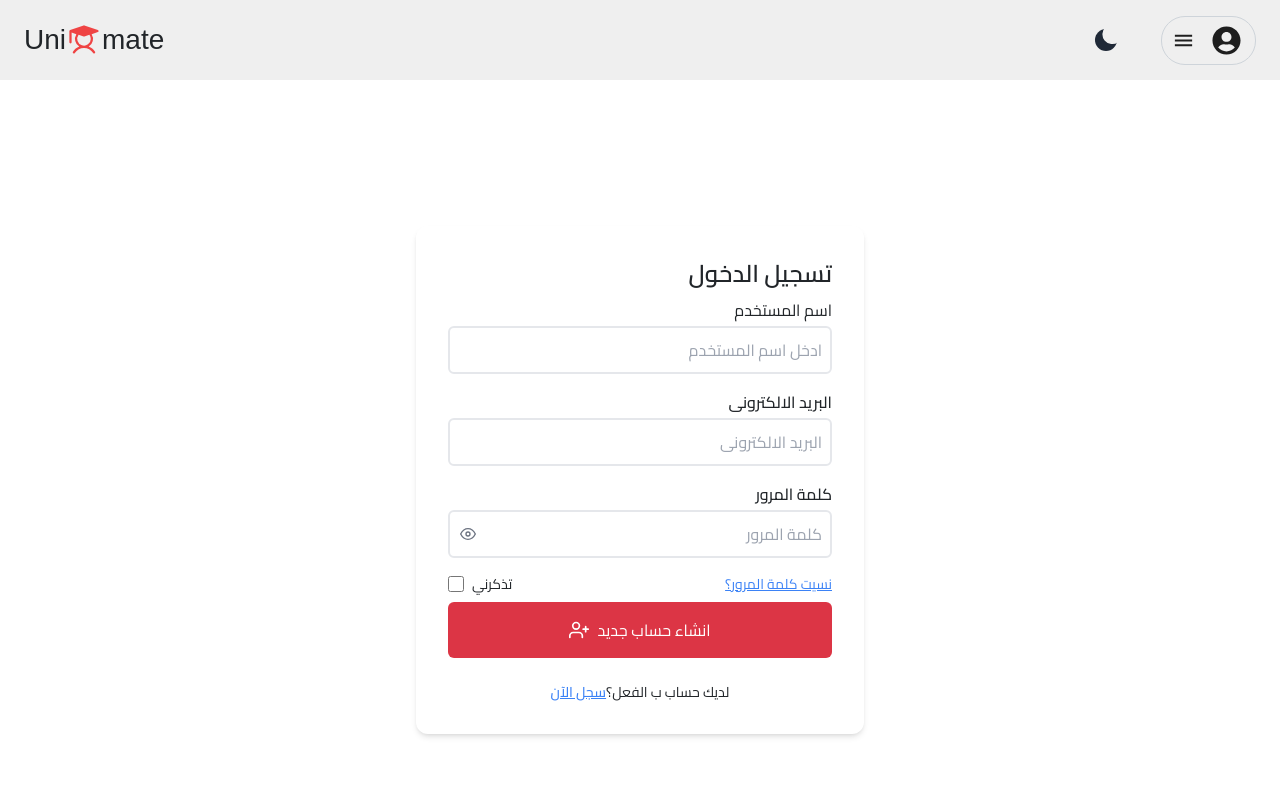
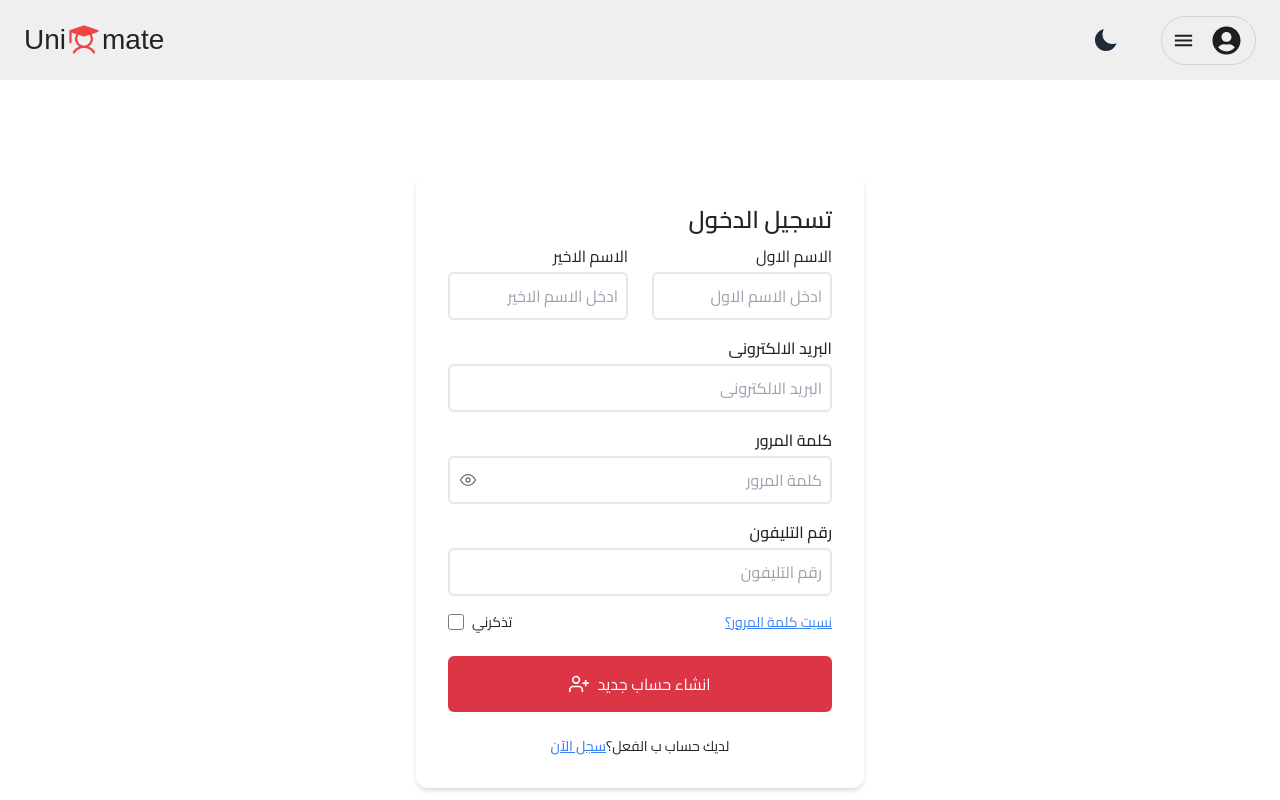
Before and after one commit to Mahmoud-Abd-Elrazek/Unimate, a React (Vite) app: page /register/owner in a window 1280 px wide. Shown: the top 800 px of the page. Built offline with nearby package versions, Linux system fonts and the light colour scheme; a web font is replaced by a local one.

Commit message:
Making the first scenario for the register part

```diff
--- a/src/App.tsx
+++ b/src/App.tsx
@@ -43,6 +43,7 @@ import Edit_profile_information from './pages/EditProfilePage/Edit_personal_info
 import RegisterStudentPage from './pages/Auth/RegisterPage/registerStudentPage';
 import RegisterOwnerPage from './pages/Auth/RegisterPage/registerOwnerPage';
 import RegisterPage from './pages/Auth/RegisterPage/registerPage';
+import ChangePass from './pages/Auth/Passwords/ChangePass/changepass';
 export default function App() {
   const location = useLocation();
   const hideFooterNavbarRoutes = [
@@ -74,6 +75,7 @@ export default function App() {
         <Route path="/signout" element={<SignOutCard />} />
         <Route path='/forgetpassword'element={<ForgetPassword/>} />
         <Route path='/resetpassword' element={<ResetPass/>}  />
+        <Route path='/changepassord' element={<ChangePass/>}/>
         <Route path="/unauthorized" element={<UnauthorizedPage />} />
 
         {/* Room details */}
--- a/src/Store/useAuthStore.tsx
+++ b/src/Store/useAuthStore.tsx
@@ -18,9 +18,11 @@ interface AuthState {
   user: User | null;
   token: string | null;
   role: string | null;
+  phone :string;
   setRole:(role:string)=>void;
   login: (email: string, password: string) => Promise<void>;
   registerStudent:(data:User)=>Promise<void>;
+  registerOwner:(username: string, email: string, password: string, phone: string) => Promise<void>;
   logout: () => void;
 }
 
@@ -30,7 +32,8 @@ const useAuthStore = create<AuthState>((set) => ({
   isAuthenticated: false,
   user: null,
   token: null,
-
+  phonen: null,
+  phone: '',
   // register students
   registerStudent: async (data: User) => {
     try {
@@ -43,19 +46,23 @@ const useAuthStore = create<AuthState>((set) => ({
       );
       set({ isAuthenticated: true, token: res.data.token, user: res.data.user, role: "Student" });
       localStorage.setItem('token', res.data.token);
+      localStorage.setItem('role', useAuthStore.getState().role ?? '');
+      console.log(useAuthStore.getState().role)
     } catch (error) {
       console.error('Registration failed:', error);
     }
   },
   // register owner
-  registerOwner: async (username: string, email: string, password: string) => {
+  registerOwner: async (username: string, email: string, password: string, phone: string) => {
     try {
       const res = await axios.post(
         'http://darkteam.runasp.net/RegisterOwnerEndPoint/RegisterOwner',
-        { username, email, password }
+        { username, email, password, phone }
       );
       set({ isAuthenticated: true, token: res.data.token, user: res.data.user, role: "Owner" });
       localStorage.setItem('token', res.data.token);
+      localStorage.setItem('role', useAuthStore.getState().role ?? '');
+      console.log(useAuthStore.getState().role)
     } catch (error) {
       console.error('Registration failed:', error);
     }
@@ -63,18 +70,16 @@ const useAuthStore = create<AuthState>((set) => ({
 
   login: async (email: string, password: string) => {
     try {
-      const currentRole = useAuthStore.getState().role;
-      if (!currentRole) {
-        throw new Error("Role is not set. Please select a role before logging in.");
-      }
+
 
       const res = await axios.post(
         'http://darkteam.runasp.net/LogInUserEndpoint/LogInUser',
         { email, password }
       );
-      set({ isAuthenticated: true, token: res.data.token, user: res.data.user, role: currentRole });
+      set({ isAuthenticated: true, token: res.data.token, user: res.data.user });
       localStorage.setItem('token', res.data.token);
-      localStorage.setItem('role', currentRole);
+      console.log("this is res is "+ res)
+      // localStorage.setItem('role',res.data.token.role);
     } catch (error) {
       console.error('Login failed:', error);
     }
--- a/src/components/Logo/Logo.tsx
+++ b/src/components/Logo/Logo.tsx
@@ -1,8 +1,7 @@
-import { Link } from "react-router-dom";
+import {  useNavigate } from "react-router-dom";
 import { cn } from "../../lib/utils";
 import { PiStudentFill } from "react-icons/pi";
 import { IconType } from "react-icons";
-
 interface LogoProps {
    className?: string;
    icon?: IconType;
@@ -11,7 +10,7 @@ interface LogoProps {
    leftText?: string;
    rightText?: string;
    textSize?: "sm" | "md" | "lg" | "xl";
-   to?: string;
+
 }
 
 const Logo = ({
@@ -22,7 +21,7 @@ const Logo = ({
    leftText = "Uni",
    rightText = "mate",
    textSize = "xl",
-   to = "/",
+
 }: LogoProps) => {
    const textSizeClasses = {
       sm: "text-sm",
@@ -30,10 +29,13 @@ const Logo = ({
       lg: "text-lg",
       xl: "text-xl",
    };
-
+   const navigate = useNavigate();
+   const Handelclick = () => {
+      navigate("/")
+   }
    return (
-      <Link
-         to={to}
+      <button
+         onClick={Handelclick}
          className={cn(
             "flex flex-wrap justify-center items-center text-center cursor-pointer",
             className
@@ -63,7 +65,7 @@ const Logo = ({
                {rightText}
             </span>
          )}
-      </Link>
+      </button>
    );
 };
 
--- a/src/components/RegisterCard/register.tsx
+++ b/src/components/RegisterCard/register.tsx
@@ -49,7 +49,7 @@ export default function Register() {
                 </div>
                 <div className="flex flex-col text-right">
                   <label htmlFor="firstname" className="text-xl">الاسم الاول</label><br />
-                  <input dir="rtl" type="text" id="firstname" required className="InputStyle" {...register("firstname")} />
+                  <input dir="rtl" type="text" id="firstname" required className="InputStyle" {...register("lastname")} />
                   {errors.firstname && <span className="ErrorMessage">{errors.firstname.message}</span>}
                 </div>
               </div>
--- /dev/null
+++ b/src/pages/Auth/Passwords/ChangePass/changepass.tsx
@@ -0,0 +1,8 @@
+
+export default function ChangePass() {
+  return (
+    <div>
+      this is the change password page
+    </div>
+  )
+}
--- /dev/null
+++ b/src/pages/Auth/RegisterPage/register.css
@@ -0,0 +1,9 @@
+input[type=number]::-webkit-inner-spin-button,
+input[type=number]::-webkit-outer-spin-button {
+  appearance: none;
+  margin: 0;
+}
+
+input[type=number] {
+  -moz-appearance: textfield; /* Firefox */
+}
--- a/src/pages/Auth/RegisterPage/registerOwnerPage.tsx
+++ b/src/pages/Auth/RegisterPage/registerOwnerPage.tsx
@@ -4,18 +4,22 @@ import { Link, useNavigate } from "react-router-dom";
 import { z } from "zod";
 import { useState } from "react";
 import { FiEye, FiEyeOff, FiUserPlus } from "react-icons/fi";
-// import useAuthStore from "../../../Store/useAuthStore";
-
+import useAuthStore from "../../../Store/useAuthStore";
+import "./register.css";
 const RegisterOwnerPage = () => {
   const navigate = useNavigate();
   const [showPassword, setShowPassword] = useState(false);
-  // let Role= useAuthStore((state) => state.role);
-    // const  registerowner = useAuthStore((state) => state.registerOwner);
+
+  const registerowner = useAuthStore((state) => state.registerOwner);
   const SignInSchema = z.object({
-    username: z.string().min(1, { message: "ادخل اسم المستخدم" }),
-
+    firstname: z.string().min(1, { message: "ادخل الاسم الاول" }),
+    lastname: z.string().min(1, { message: "ادخل الاسم الاخير" }),
     email: z.string().min(1, "مطلوب").email("ادخل بريد الكتروني صحيح"),
     password: z.string().min(8, "يجب أن تكون كلمة المرور أطول من 8 أحرف"),
+    phone: z
+      .string()
+      .min(10, "يجب أن يتكون رقم الهاتف من 10 أرقام على الأقل")
+      .regex(/^\d+$/, "يجب أن يحتوي رقم الهاتف على أرقام فقط"),
   });
 
   type SignT = z.infer<typeof SignInSchema>;
@@ -32,8 +36,9 @@ const RegisterOwnerPage = () => {
   const OnSubmit: SubmitHandler<SignT> = (data) => {
 
     console.log({ ...data });
-    // registerowner(data.username,data.email, data.password);
-    navigate("/", { replace: true });
+    const fullname = `${data.firstname} ${data.lastname}`;
+    registerowner(fullname, data.email, data.password,data.phone);
+    navigate("/SignIn", { replace: true });
   };
 
 
@@ -44,17 +49,30 @@ const RegisterOwnerPage = () => {
 
 
         <form onSubmit={handleSubmit(OnSubmit)} className="space-y-4">
-             {/* username */}
-          <div>
-            <label className="block mb-1">اسم المستخدم</label>
+          {/* Names */}
+          <div className="flex gap-4" dir="rtl">
+            <div className="flex-1">
+              <label className="block mb-1">الاسم الاول</label>
               <input
                 type="text"
                 dir="rtl"
                 className="InputStyle w-full"
-              placeholder="ادخل اسم المستخدم"
-              {...register("username")}
+                placeholder="ادخل الاسم الاول"
+                {...register("lastname")}
               />
-            {errors.username && <p className="ErrorMessage">{errors.username.message}</p>}
+              {errors.firstname && <p className="ErrorMessage">{errors.firstname.message}</p>}
+            </div>
+            <div className="flex-1">
+              <label className="block mb-1">الاسم الاخير</label>
+              <input
+                type="text"
+                dir="rtl"
+                className="InputStyle w-full"
+                placeholder="ادخل الاسم الاخير"
+                {...register("lastname")}
+              />
+              {errors.lastname && <p className="ErrorMessage">{errors.lastname.message}</p>}
+            </div>
           </div>
           {/* Email */}
           <div className="text-right">
@@ -97,6 +115,24 @@ const RegisterOwnerPage = () => {
             {errors.password && <p className="ErrorMessage">{errors.password.message}</p>}
           </div>
 
+
+          {/* phone */}
+          <div
+          className="  text-right appearance-none [&::-webkit-outer-spin-button]:appearance-none [&::-webkit-inner-spin-button]:appearance-none">
+            <label htmlFor="phone" className="block mb-1 font-medium">
+              رقم التليفون
+            </label>
+            <input
+              dir="rtl"
+              type="number"
+              id="phone"
+              className="InputStyle w-full"
+              placeholder="رقم التليفون"
+              {...register("phone")}
+
+            />
+            {errors.phone && <p className="ErrorMessage">{errors.phone.message}</p>}
+          </div>
            {/* Remember + Forgot */}
            <div className="flex justify-between items-center text-sm">
             <p className="flex items-center gap-2">
@@ -107,12 +143,11 @@ const RegisterOwnerPage = () => {
               نسيت كلمة المرور؟
             </Link>
           </div>
-
           {/* Submit */}
           <button
             type="submit"
             disabled={isSubmitting}
-            className="flex justify-center items-center gap-2 w-full MainColorBG text-white rounded-md py-3 mt-2"
+            className="flex justify-center items-center gap-2 w-full MainColorBG text-white rounded-md py-3 mt-4"
           >
             <FiUserPlus className="text-xl" />
             انشاء حساب جديد
```
Also changed, not shown: src/pages/Auth/RegisterPage/registerStudentPage.tsx (+26 -5 lines). Lines whose indentation alone changed are shown as unchanged.
